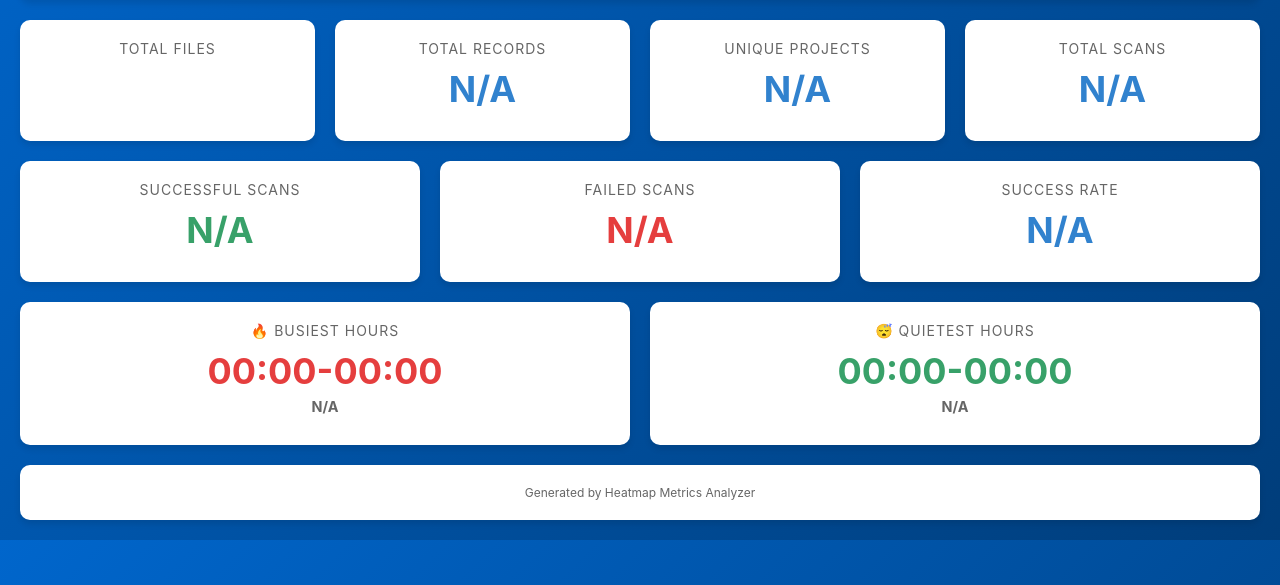
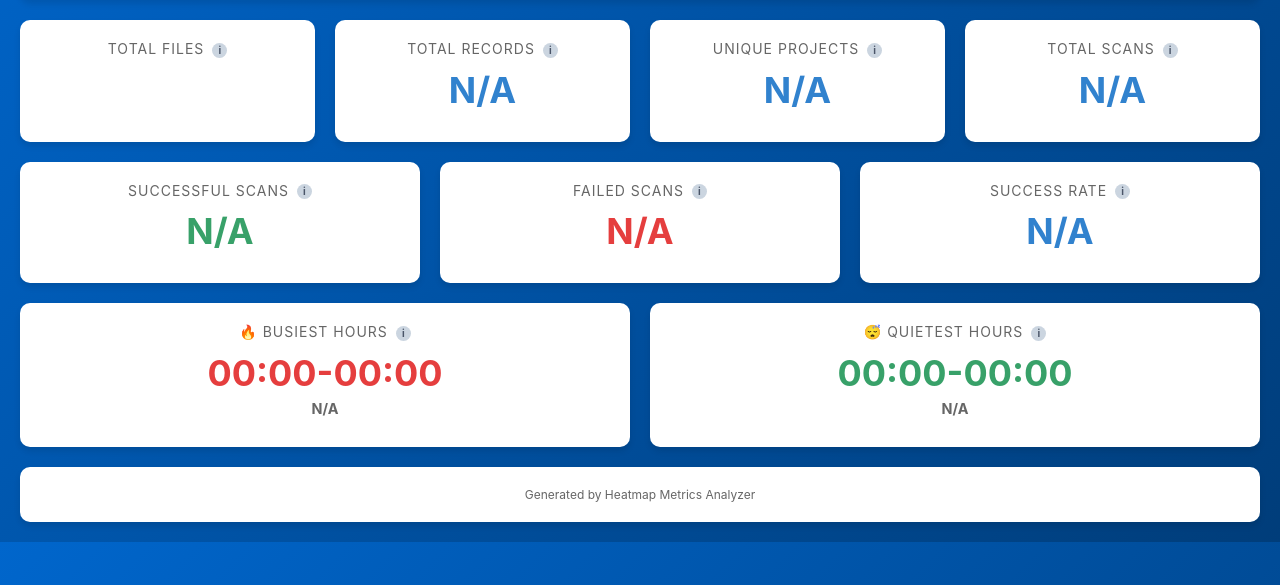
Before and after one commit to lejouni/blackduck_heatmap_metrics, a Python web app: template blackduck_metrics/templates/template.html in a window 1280 px wide. Shown: the part 215-800 px from the top of the page. Run offline with Jinja, Linux system fonts and the light colour scheme; the template is opened without the code that fills it, so the values that code supplies are empty; some libraries are stand-ins or nearby versions.

Commit message:
Bump version to 0.1.18, add info icons to metric cards for enhanced user guidance, and set default capacity SPH to 120 for improved reporting

```diff
--- a/blackduck_metrics/__init__.py
+++ b/blackduck_metrics/__init__.py
@@ -5,7 +5,7 @@ A tool for analyzing Black Duck scan metrics from CSV files in zip archives.
 Generates interactive HTML dashboards with time series analysis and filtering.
 """
 
-__version__ = "0.1.17"
+__version__ = "0.1.18"
 __author__ = "Jouni Lehto"
 __email__ = "lehto.jouni@gmail.com"
 
--- a/blackduck_metrics/cli.py
+++ b/blackduck_metrics/cli.py
@@ -179,8 +179,8 @@ def main():
     parser.add_argument(
         '--capacity-sph',
         type=int,
-        default=None,
-        help='Hosted environment capacity in Scans Per Hour (SPH). Enables capacity usage monitoring with over-capacity/warning alerts in the report.'
+        default=120,
+        help='Hosted environment capacity in Scans Per Hour (SPH). Enables capacity usage monitoring with over-capacity/warning alerts in the report (default: 120).'
     )
 
     parser.add_argument(
--- a/blackduck_metrics/templates/template.html
+++ b/blackduck_metrics/templates/template.html
@@ -100,6 +100,31 @@
             text-transform: uppercase;
             letter-spacing: 1px;
             margin-bottom: 10px;
+        }
+
+        .info-icon {
+            display: inline-block;
+            width: 15px;
+            height: 15px;
+            background: #cbd5e0;
+            color: #4a5568;
+            border-radius: 50%;
+            font-size: 10px;
+            line-height: 15px;
+            text-align: center;
+            cursor: help;
+            font-style: normal;
+            font-weight: 700;
+            vertical-align: middle;
+            margin-left: 3px;
+            text-transform: none;
+            letter-spacing: 0;
+            user-select: none;
+        }
+
+        .info-icon:hover {
+            background: #a0aec0;
+            color: white;
         }
 
         .card-value {
@@ -426,34 +451,34 @@
 
         <div class="summary-cards">
             <div class="card">
-                <div class="card-title">Total Files</div>
+                <div class="card-title">Total Files <span class="info-icon" title="Number of CSV files analyzed — one per Black Duck instance or heatmap export in the ZIP archive">i</span></div>
                 <div class="card-value" id="totalFiles">{{ analysis.summary.total_files }}</div>
             </div>
             <div class="card">
-                <div class="card-title">Total Records</div>
+                <div class="card-title">Total Records <span class="info-icon" title="Total CSV row count across all files. Each row represents one code location scanned in one hour bucket. Multiple code locations may share the same hour.">i</span></div>
                 <div class="card-value" id="totalRecords">{{ analysis.summary.total_rows | default('N/A') }}</div>
             </div>
             <div class="card">
-                <div class="card-title">Unique Projects</div>
+                <div class="card-title">Unique Projects <span class="info-icon" title="Count of distinct Black Duck project names found across all files and all hours in the dataset">i</span></div>
                 <div class="card-value" id="uniqueProjects">{{ analysis.summary.unique_projects | default('N/A') }}</div>
             </div>
             <div class="card">
-                <div class="card-title">Total Scans</div>
+                <div class="card-title">Total Scans <span class="info-icon" title="Sum of the scanCount column across all records — the actual number of scans performed, not the number of CSV rows">i</span></div>
                 <div class="card-value" id="totalScans">{{ analysis.summary.total_scans | default('N/A') }}</div>
             </div>
         </div>
 
         <div class="summary-cards">
             <div class="card">
-                <div class="card-title">Successful Scans</div>
+                <div class="card-title">Successful Scans <span class="info-icon" title="Total scans with a COMPLETED transition state">i</span></div>
                 <div class="card-value" id="successfulScans" style="color: #38a169;">{{ analysis.summary.successful_scans | default('N/A') }}</div>
             </div>
             <div class="card">
-                <div class="card-title">Failed Scans</div>
+                <div class="card-title">Failed Scans <span class="info-icon" title="Total scans with a FAILED transition state">i</span></div>
                 <div class="card-value" id="failedScans" style="color: #e53e3e;">{{ analysis.summary.failed_scans | default('N/A') }}</div>
             </div>
             <div class="card">
-                <div class="card-title">Success Rate</div>
+                <div class="card-title">Success Rate <span class="info-icon" title="Successful Scans ÷ Total Scans × 100% — overall scan completion rate across all files and years">i</span></div>
                 <div class="card-value" id="successRate" style="color: #3182ce;">
                     {% if analysis.summary.total_scans and analysis.summary.total_scans > 0 %}
                         {{ "%.1f" | format((analysis.summary.successful_scans / analysis.summary.total_scans * 100)) }}%
@@ -466,7 +491,7 @@
 
         <div class="summary-cards">
             <div class="card">
-                <div class="card-title">🔥 Busiest Hours</div>
+                <div class="card-title">🔥 Busiest Hours <span class="info-icon" title="Clock hour of day (UTC) with the highest aggregate scan count summed across all dates in the dataset">i</span></div>
                 <div class="card-value" style="color: #e53e3e;">
                     <div id="busiestHours">
                         {% if analysis.summary.busiest_hour is not none %}
@@ -485,7 +510,7 @@
                 </div>
             </div>
             <div class="card">
-                <div class="card-title">😴 Quietest Hours</div>
+                <div class="card-title">😴 Quietest Hours <span class="info-icon" title="Clock hour of day (UTC) with the lowest aggregate scan count summed across all dates in the dataset">i</span></div>
                 <div class="card-value" style="color: #38a169;">
                     <div id="quietestHours">
                         {% if analysis.summary.quietest_hour is not none %}
@@ -2148,20 +2173,20 @@
                 const peakBorderColor = licensedSph && peakSph >= licensedSph ? '#e53e3e' : '#0066cc';
                 let cardsHtml = `<div style="display:grid;grid-template-columns:repeat(auto-fit,minmax(180px,1fr));gap:15px;margin-bottom:20px;">`;
                 cardsHtml += `<div class="card" style="border-left:5px solid ${peakBorderColor}">
-                    <div class="card-title">Peak SPH</div>
+                    <div class="card-title">Peak SPH <span class="info-icon" title="Highest scanCount.sum() observed in any single hour bucket — measures the peak load placed on the hosted environment">i</span></div>
                     <div class="card-value" style="color:${peakColor}">${peakSph.toLocaleString()}</div>
                     ${licensedSph ? `<div style="font-size:12px;color:#666">${Math.round(peakSph / licensedSph * 100)}% of capacity (${licensedSph})</div>` : '<div style="font-size:12px;color:#999">No capacity configured &mdash; use --capacity-sph</div>'}
                 </div>`;
 
                 if (licensedSph) {
                     cardsHtml += `<div class="card" style="border-left:5px solid #e53e3e">
-                        <div class="card-title">Hours Over Capacity</div>
+                        <div class="card-title">Hours Over Capacity <span class="info-icon" title="Count of hour buckets where total SPH ≥ the configured --capacity-sph ceiling">i</span></div>
                         <div class="card-value" style="color:${breachCount > 0 ? '#e53e3e' : '#38a169'}">${breachCount}</div>
                         <div style="font-size:12px;color:#666">&ge; ${licensedSph} SPH</div>
                     </div>`;
                     if (warningThreshold) {
                         cardsHtml += `<div class="card" style="border-left:5px solid #d69e2e">
-                            <div class="card-title">Hours in Warning</div>
+                            <div class="card-title">Hours in Warning <span class="info-icon" title="Count of hour buckets where SPH ≥ the warning threshold (--sph-warning-pct % of capacity ceiling) but below the ceiling itself">i</span></div>
                             <div class="card-value" style="color:${warningCount > 0 ? '#d69e2e' : '#38a169'}">${warningCount}</div>
                             <div style="font-size:12px;color:#666">&ge; ${warningThreshold} SPH (${sph.warning_pct}% of capacity)</div>
                         </div>`;
--- a/pyproject.toml
+++ b/pyproject.toml
@@ -4,7 +4,7 @@ build-backend = "setuptools.build_meta"
 
 [project]
 name = "blackduck-heatmap-metrics"
-version = "0.1.17"
+version = "0.1.18"
 description = "Black Duck scan heatmap metrics analyzer with interactive visualizations"
 readme = "README.md"
 requires-python = ">=3.7"
```
Also changed, not shown: blackduck_metrics/templates/template_simple.html (+37 -12 lines), CHANGELOG.md, README.md.
